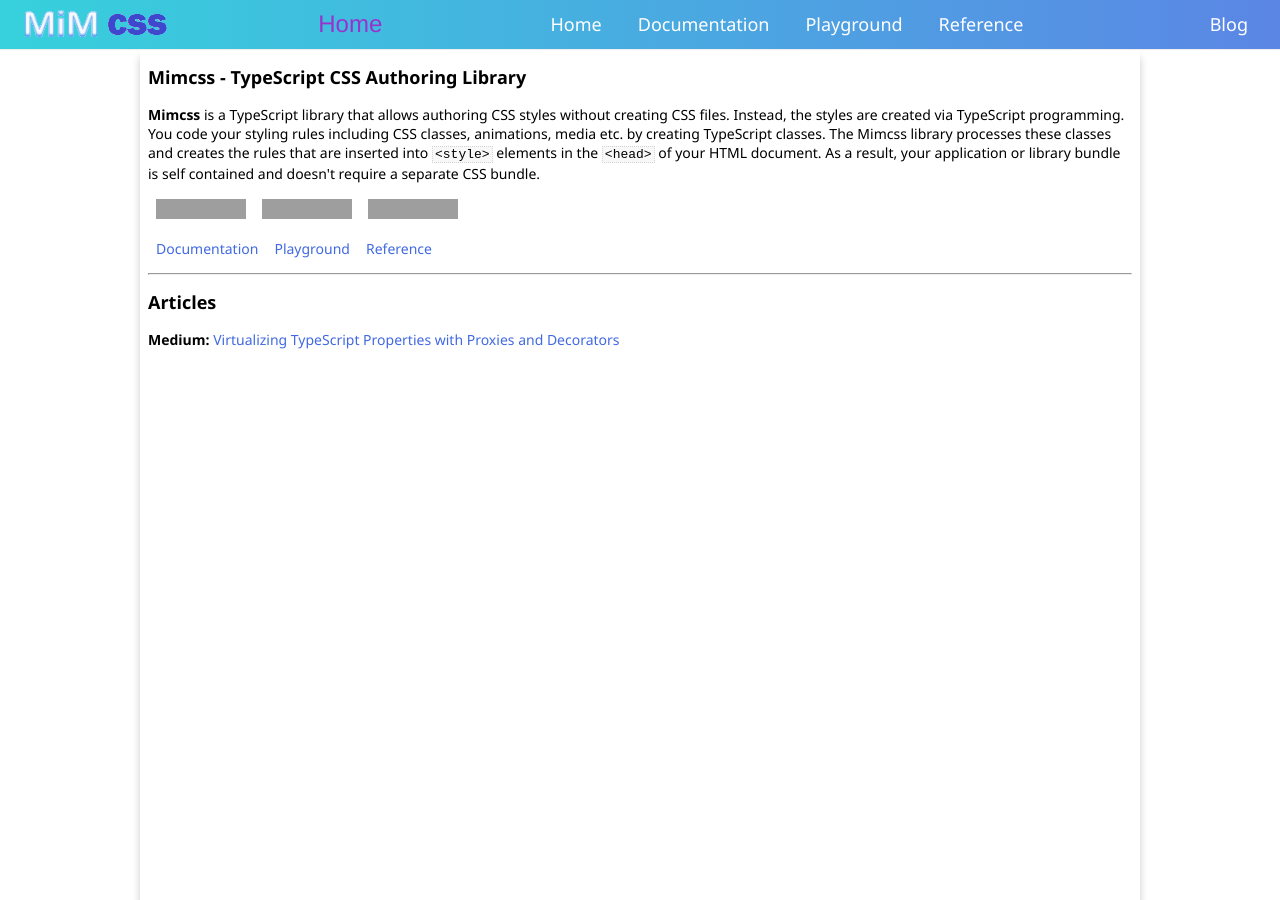
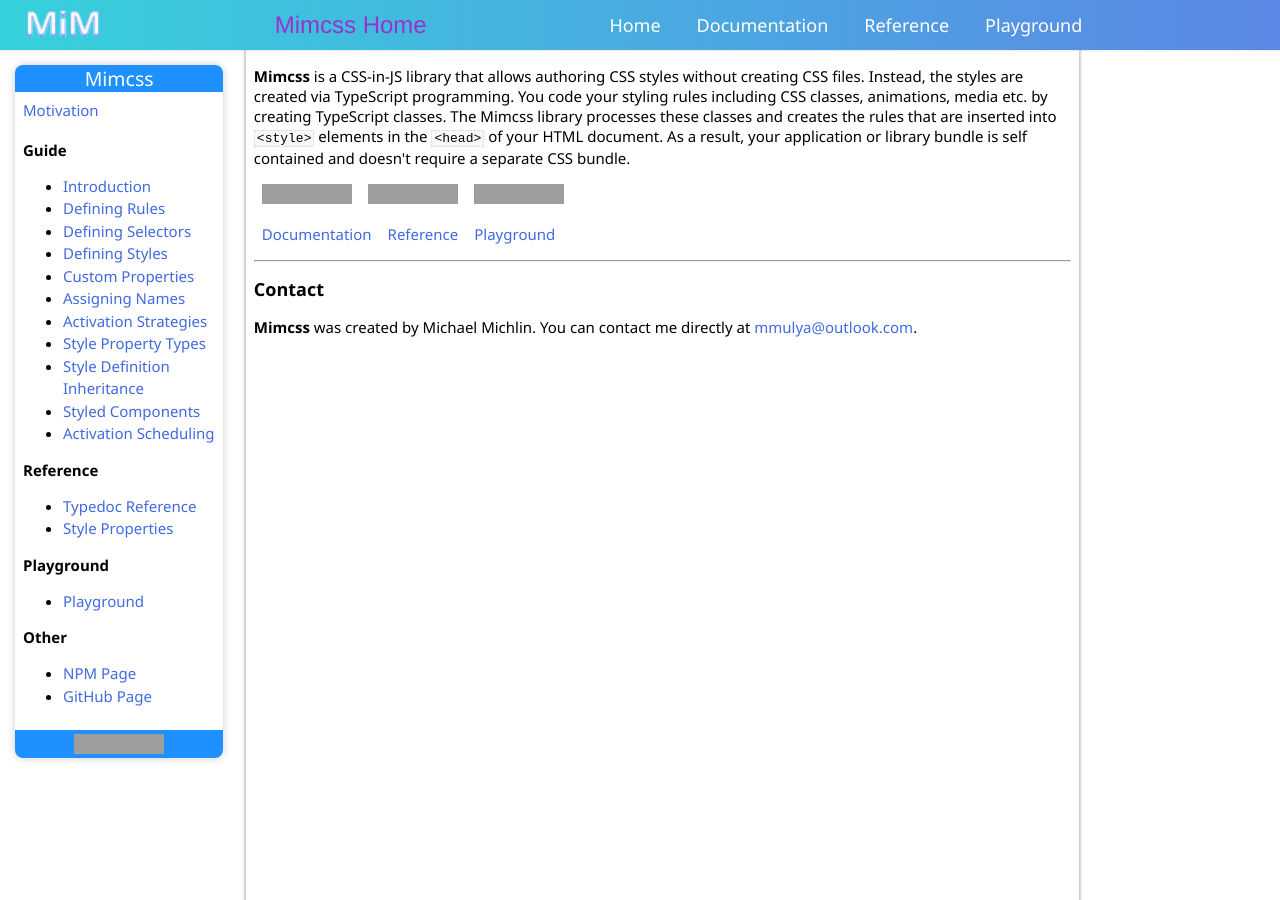
Before and after one commit to mmichlin66/mimcss-site, a Jekyll site: the page built from index.html, in a window 1280 px wide. Built offline with Jekyll 4.4.1, drawn with Linux system fonts in a browser that asks for light colours; grey boxes are pictures that could not be loaded.

Commit message:
Cosmetic changes.

```diff
--- a/_layouts/default.html
+++ b/_layouts/default.html
@@ -16,7 +16,7 @@
         <div class="hbox mainHeader">
             <div class="hbox">
                 <img src="{{page.rootpath}}/assets/mim-logo.png" style="margin: auto 0.5em 0">
-                <img src="{{page.rootpath}}/assets/css.png">
+                <!-- <img src="{{page.rootpath}}/assets/css.png"> -->
             </div>
             <div class="page-title">
                 {{page.title}}
@@ -24,11 +24,12 @@
             <div class="menubar" style="justify-content:flex-start; align-items:center">
                 <a class="menuitem" href="{{page.rootpath}}/index.html">Home</a>
                 <a class="menuitem" href="{{page.rootpath}}/guide/introduction.html">Documentation</a>
+                <a class="menuitem" href="{{page.rootpath}}/reference.html">Reference</a>
                 <a class="menuitem" href="{{page.rootpath}}/demo/playground.html">Playground</a>
-                <a class="menuitem" href="{{page.rootpath}}/reference.html">Reference</a>
             </div>
             <div class="menubar">
-                <a class="menuitem" href="{{page.rootpath}}/blog/blog.html">Blog</a>
+                <!-- <a class="menuitem" href="{{page.rootpath}}/blog/blog.html">Blog</a> -->
+                <span></span>
             </div>
         </div>
         <div class="main-container elastic vbox">
--- a/_layouts/mimcss-guide.html
+++ b/_layouts/mimcss-guide.html
@@ -1,6 +1,7 @@
 ---
 layout: mimcss
 ---
+
 
 <div class="content">
     <div class="hbox">
@@ -32,6 +33,7 @@ layout: mimcss
         {% endif %}
     </div>
 
+    <!--
     <footer>
         <h4>Mimcss Guide Units</h4>
         <ul>
@@ -40,6 +42,7 @@ layout: mimcss
         {% endfor %}
         </ul>
     </footer>
+    -->
 
     <!--
     {%- if site.disqus.shortname -%}
--- a/_layouts/mimcss.html
+++ b/_layouts/mimcss.html
@@ -16,14 +16,14 @@ layout: default
 				<li><a href="../guide/{{ item.file }}">{{ item.title }}</a></li>
 			{% endfor %}
 			</ul>
-			<b>Playground</b>
-			<ul>
-                <li><a href="../demo/playground.html">Playground</a></li>
-			</ul>
 			<b>Reference</b>
 			<ul>
                 <li><a href="../reference.html">Typedoc Reference</a></li>
                 <li><a href="../ref/style-properties.html">Style Properties</a></li>
+			</ul>
+			<b>Playground</b>
+			<ul>
+                <li><a href="../demo/playground.html">Playground</a></li>
 			</ul>
 			<b>Other</b>
 			<ul>
--- a/assets/common-styles.css
+++ b/assets/common-styles.css
@@ -1,6 +1,3 @@
----
----
-
 * {
 	box-sizing: border-box;
 	position: relative;
@@ -21,7 +18,7 @@ body {
 	height: 100%;
 	margin: 0px;
 	font-family: "Segoe UI", Verdana, Geneva, Tahoma, sans-serif;
-	font-size: 14px;
+	font-size: 15px;
 }
 
 pre, code, code > span {
--- a/index.html
+++ b/index.html
@@ -1,16 +1,16 @@
 ---
-layout: simple
-title: Home
+layout: mimcss-guide
+title: Mimcss Home
 rootpath: "."
 ---
 
 <div class="vbox spacing">
-    <h3>Mimcss - TypeScript CSS Authoring Library</h3>
     <p>
-        <strong>Mimcss</strong> is a TypeScript library that allows authoring CSS styles without creating CSS files. Instead, the styles are created via TypeScript programming. You code your styling rules including CSS classes, animations, media etc.
-        by creating TypeScript classes. The Mimcss library processes these classes and creates the rules that are inserted into
-        <code class="highlighter-rouge">&lt;style&gt;</code> elements in the <code class="highlighter-rouge">&lt;head&gt;</code> of your HTML document. As a result, your application or library bundle is self contained and doesn't require a separate CSS
-        bundle.
+        <strong>Mimcss</strong> is a CSS-in-JS library that allows authoring CSS styles without creating CSS files. Instead, the styles are created via TypeScript programming.
+        You code your styling rules including CSS classes, animations, media etc. by creating TypeScript classes. The Mimcss library processes these classes
+        and creates the rules that are inserted into <code class="highlighter-rouge">&lt;style&gt;</code> elements in the
+        <code class="highlighter-rouge">&lt;head&gt;</code> of your HTML document. As a result, your application or library bundle is self contained and
+        doesn't require a separate CSS bundle.
     </p>
     <div class="hbox spacing">
         <a href="https://www.npmjs.com/package/mimcss">
@@ -25,10 +25,19 @@ rootpath: "."
     </div>
     <div class="hbox spacing">
         <a href="./guide/introduction.html">Documentation</a>
+        <a href="./reference.html">Reference</a>
         <a href="./demo/playground.html">Playground</a>
-        <a href="./reference.html">Reference</a>
     </div>
 </div>
+
+<hr style="width: 100%" />
+<div class="vbox spacing">
+    <h3>Contact</h3>
+    <p>
+        <strong>Mimcss</strong> was created by Michael Michlin. You can contact me directly at <a href="mailto:mmulya@outlook.com" rel="nofollow">mmulya@outlook.com</a>.
+    </p>
+</div>
+<!--
 <hr style="width: 100%" />
 <div class="vbox spacing">
     <h3>Articles</h3>
@@ -39,3 +48,4 @@ rootpath: "."
         </a>
     </p>
 </div>
+-->
```
